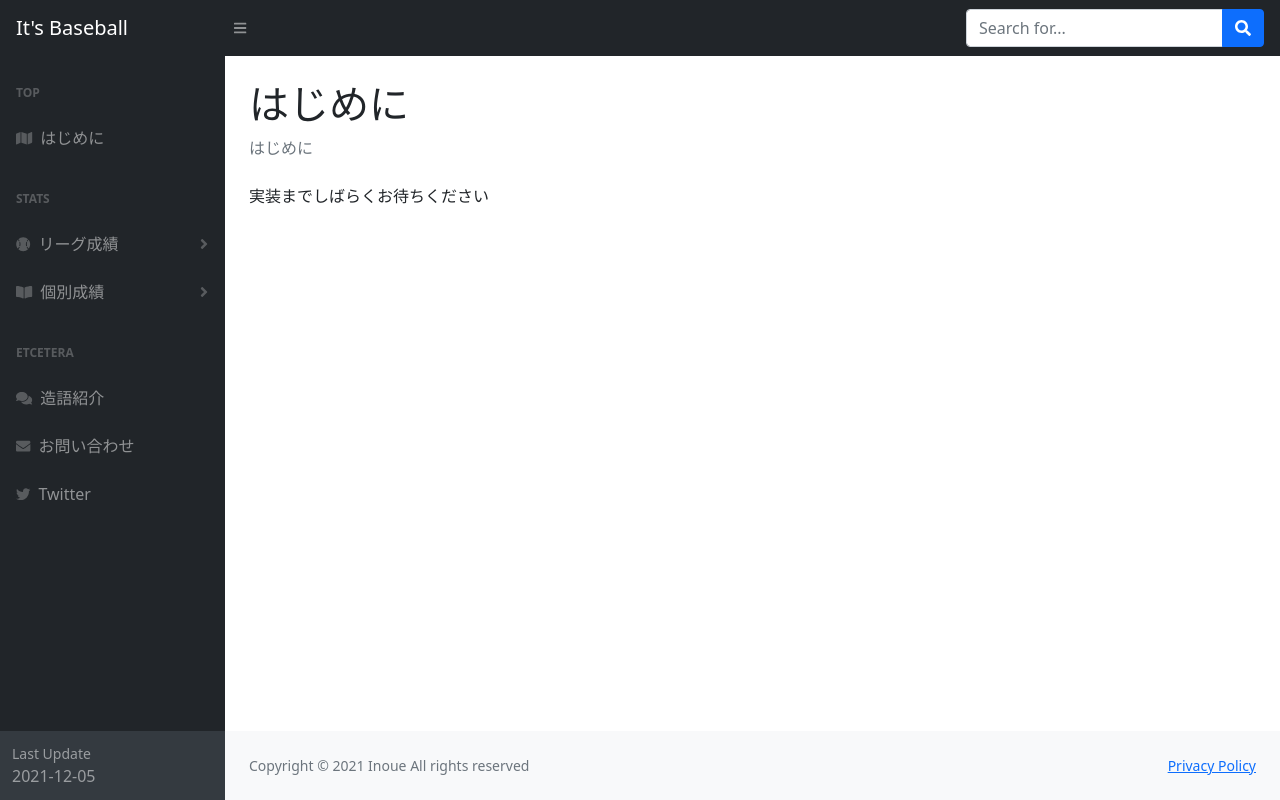
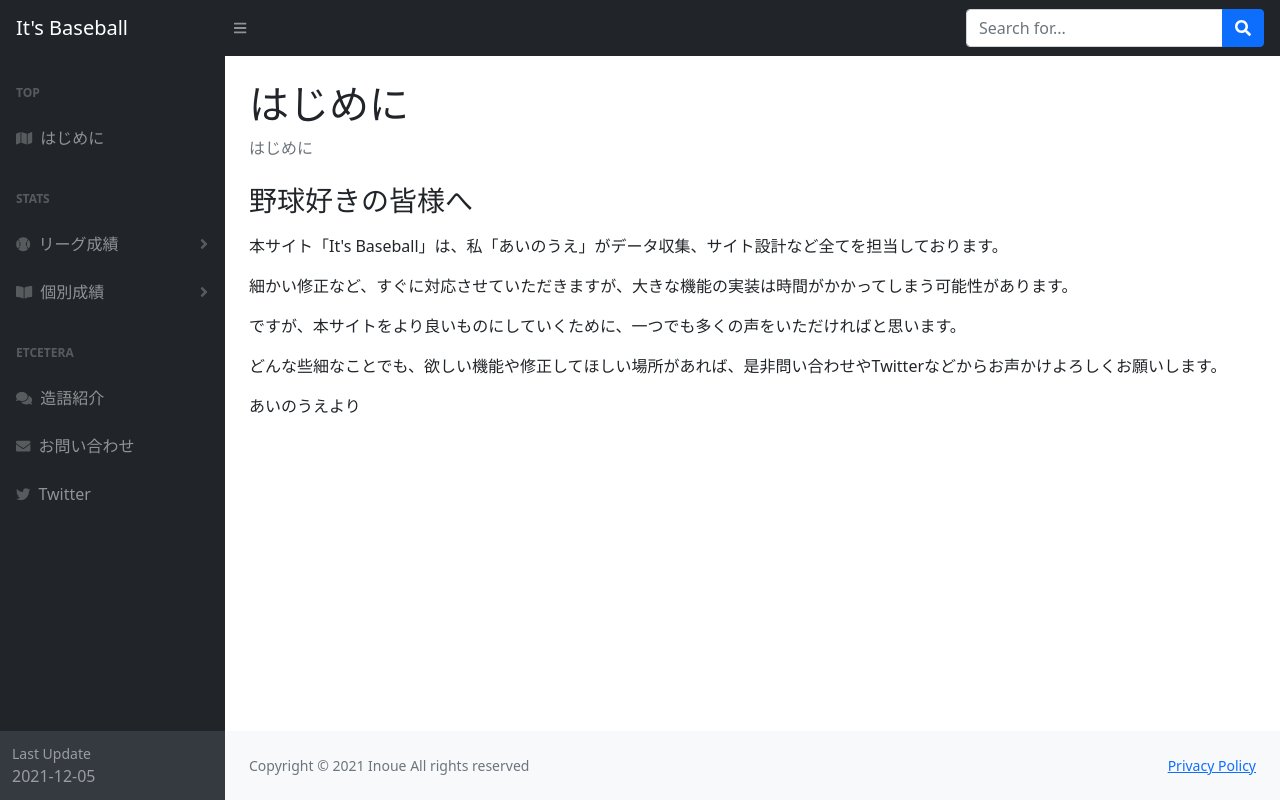
Before and after one commit to ino4685/test, a Django app: page /first/ in a window 1280 px wide. Run offline with Django 3.2, Linux system fonts and the light colour scheme; some libraries are stand-ins or nearby versions.

Commit message:
文言追加

```diff
--- a/templates/contact.html
+++ b/templates/contact.html
@@ -26,6 +26,7 @@
               </div>
             {% endfor %}
             <button type="submit">送信</button>
+            <p>入力していただいたEmailアドレスへ、同じ内容のメールが送られます。</p>
           </form>
     </div>
 </main>
--- a/templates/contactsend.html
+++ b/templates/contactsend.html
@@ -11,6 +11,8 @@
             <li class="breadcrumb-item active">コンタクト</li>
         </ol>
         <p>送信完了しました！</p>
+        <p>ありがとうございました！</p>
+        <a href="{% url 'top' %}">TOPページへ</a>
     </div>
 </main>
 {% endblock content %}
--- a/templates/first.html
+++ b/templates/first.html
@@ -10,7 +10,14 @@
         <ol class="breadcrumb mb-4">
             <li class="breadcrumb-item active">はじめに</li>
         </ol>
-        <p>実装までしばらくお待ちください</p>
+        <div class="">
+            <h3 class="my-3">野球好きの皆様へ</h3>
+            <p>本サイト「It's Baseball」は、私「あいのうえ」がデータ収集、サイト設計など全てを担当しております。</p>
+            <p>細かい修正など、すぐに対応させていただきますが、大きな機能の実装は時間がかかってしまう可能性があります。</p>
+            <p>ですが、本サイトをより良いものにしていくために、一つでも多くの声をいただければと思います。</p>
+            <p>どんな些細なことでも、欲しい機能や修正してほしい場所があれば、是非問い合わせやTwitterなどからお声かけよろしくお願いします。</p>
+            <p>あいのうえより</p>
+        </div>
     </div>
 </main>
 {% endblock content %}
--- a/templates/neologism.html
+++ b/templates/neologism.html
@@ -10,7 +10,7 @@
         <ol class="breadcrumb mb-4">
             <li class="breadcrumb-item active">ぞうご</li>
         </ol>
-        <p>SituationType:状況</p>
+        <p>SituationType:状況…、状況ですね</p>
         <p>OPS:長打率＋出塁率。得点創出力に関わるナウな指標</p>
         <p>Sw%:全球のうち、何球スイングしたか</p>
         <p>Co%:スイングした球のうち、何球バットに当たったか</p>
@@ -23,7 +23,7 @@
         <p>RO:ライナーアウトの数</p>
         <p>PperPA:打席のうち何球なげたか(ものによっては謎な数字に…申し訳ございません。)</p>
         <br>
-        <p>その他よくわからない言葉あったら問い合わせまで！</p>
+        <p>その他よくわからない言葉があったら問い合わせorTwitterまでお願いします。</p>
     </div>
 </main>
 
```
